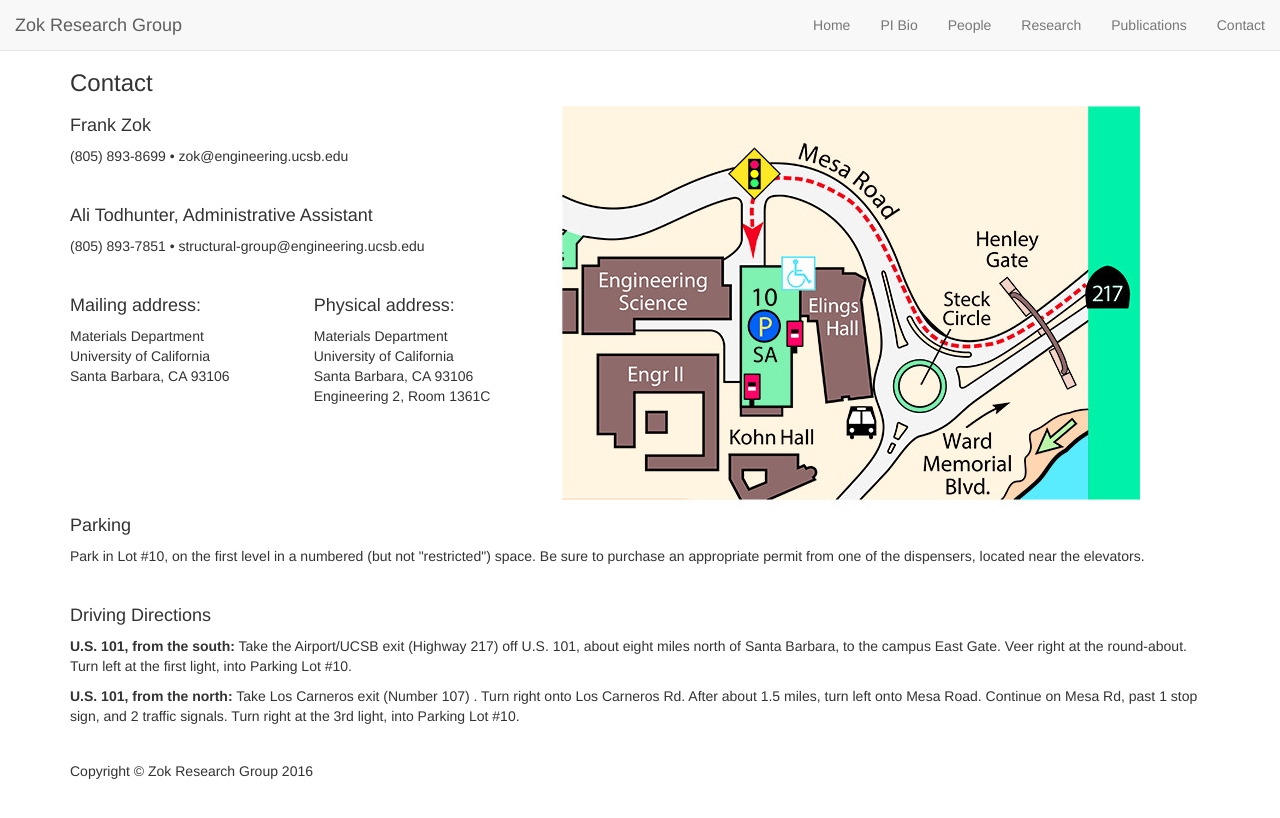
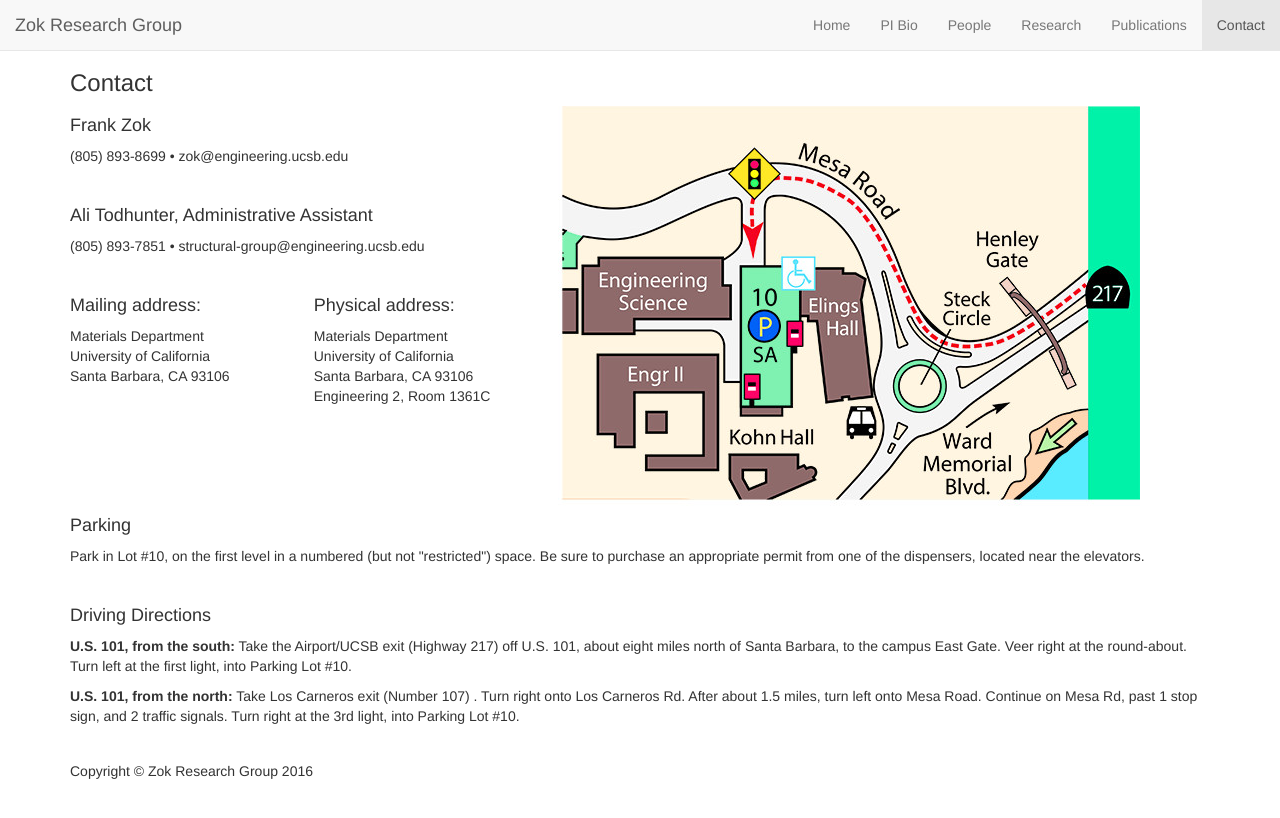
Before and after one commit to latture/zok-group-website, a Jekyll site: the page built from contact/index.html, in a window 1280 px wide. Shown: the top 818 px of the page. Built offline with Jekyll 4.4.1, drawn with Linux system fonts in a browser that asks for light colours.

Commit message:
Make navbar items active when on the specified page.

```diff
--- a/_includes/navbar.html
+++ b/_includes/navbar.html
@@ -1,7 +1,7 @@
 {% assign current = page.url | downcase | split: '/' %}
 
 <!-- Navigation -->
-<nav class="navbar navbar-default navbar-fixed-top">
+<nav class="navbar navbar-default navbar-fixed-top" role="navigation">
     <div class="container-fluid">
         <!-- Brand and toggle get grouped for better mobile display -->
         <div class="navbar-header">
@@ -20,23 +20,23 @@
                 <li class="hidden">
                     <a href="{{site.baseurl}}/" class="{{current}}"></a>
                 </li>
-                <li>
-                    <a href="{{site.baseurl}}/" {% if current[1] == '' %}class='active'{% endif %}>Home</a>
+                <li {% if current[1] == '' %}class='active'{% endif %}>
+                    <a href="{{site.baseurl}}/">Home</a>
                 </li>
-                <li>
-                    <a href="{{site.baseurl}}/bio/" {% if current[1] == 'bio' %}class='active'{% endif %}>PI Bio</a>
+                <li {% if current[1] == 'bio' %}class='active'{% endif %}>
+                    <a href="{{site.baseurl}}/bio/">PI Bio</a>
                 </li>
-                <li>
-                    <a href="{{site.baseurl}}/people/" {% if current[1] == 'people' %}class='active'{% endif %}>People</a>
+                <li {% if current[1] == 'people' %}class='active'{% endif %}>
+                    <a href="{{site.baseurl}}/people/">People</a>
                 </li>
-                <li>
-                    <a href="{{site.baseurl}}/research/" {% if current[1] == 'research' %}class='active'{% endif %}>Research</a>
+                <li {% if current[1] == 'research' %}class='active'{% endif %}>
+                    <a href="{{site.baseurl}}/research/">Research</a>
                 </li>
-                <li>
-                    <a href="{{site.baseurl}}/publications/" {% if current[1] == 'publications' %}class='active'{% endif %}>Publications</a>
+                <li {% if current[1] == 'publications' %}class='active'{% endif %}>
+                    <a href="{{site.baseurl}}/publications/">Publications</a>
                 </li>
-                <li>
-                    <a href="{{site.baseurl}}/contact/" {% if current[1] == 'contact' %}class='active'{% endif %}>Contact</a>
+                <li {% if current[1] == 'contact' %}class='active'{% endif %}>
+                    <a href="{{site.baseurl}}/contact/">Contact</a>
                 </li>
             </ul>
         </div>
```
